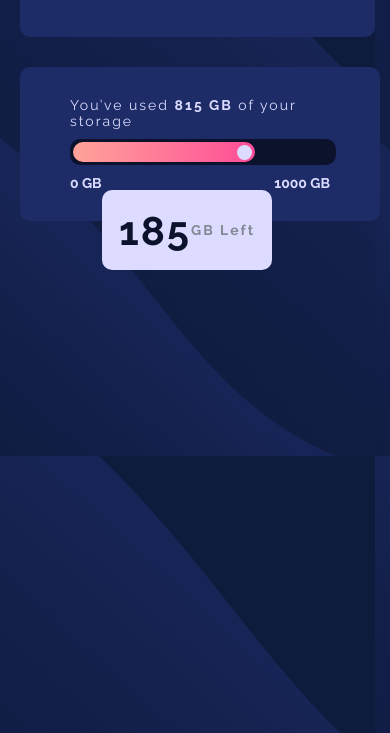
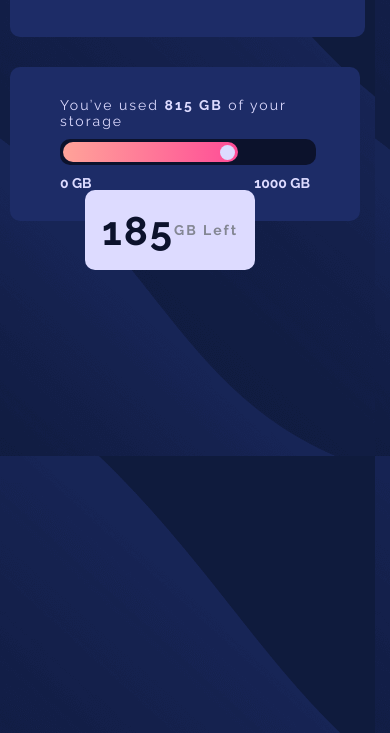
Before and after one commit to AdrielEscorcio/Componente-de-armazenamento-de-dados-filo, a plain HTML site: page index.html in a window 390 px wide. Shown: the part 211-944 px from the top of the page. Drawn offline with Linux system fonts and the light colour scheme.

Commit message:
alinhamento

```diff
--- a/css/style.css
+++ b/css/style.css
@@ -61,7 +61,7 @@ main {
     background-color: var(--Dark-Blue);
     padding: 30px 50px;
     width: 60%;
-    min-width: 260px;
+    min-width: 250px;
     align-self: flex-end;
     border-radius: 10px;
     position: relative;
@@ -146,7 +146,7 @@ main {
     body {
         align-items: start;
         justify-content: flex-start;
-        margin: 50px 20px;
+        margin: 50px 10px;
     }
 
     main {
```
